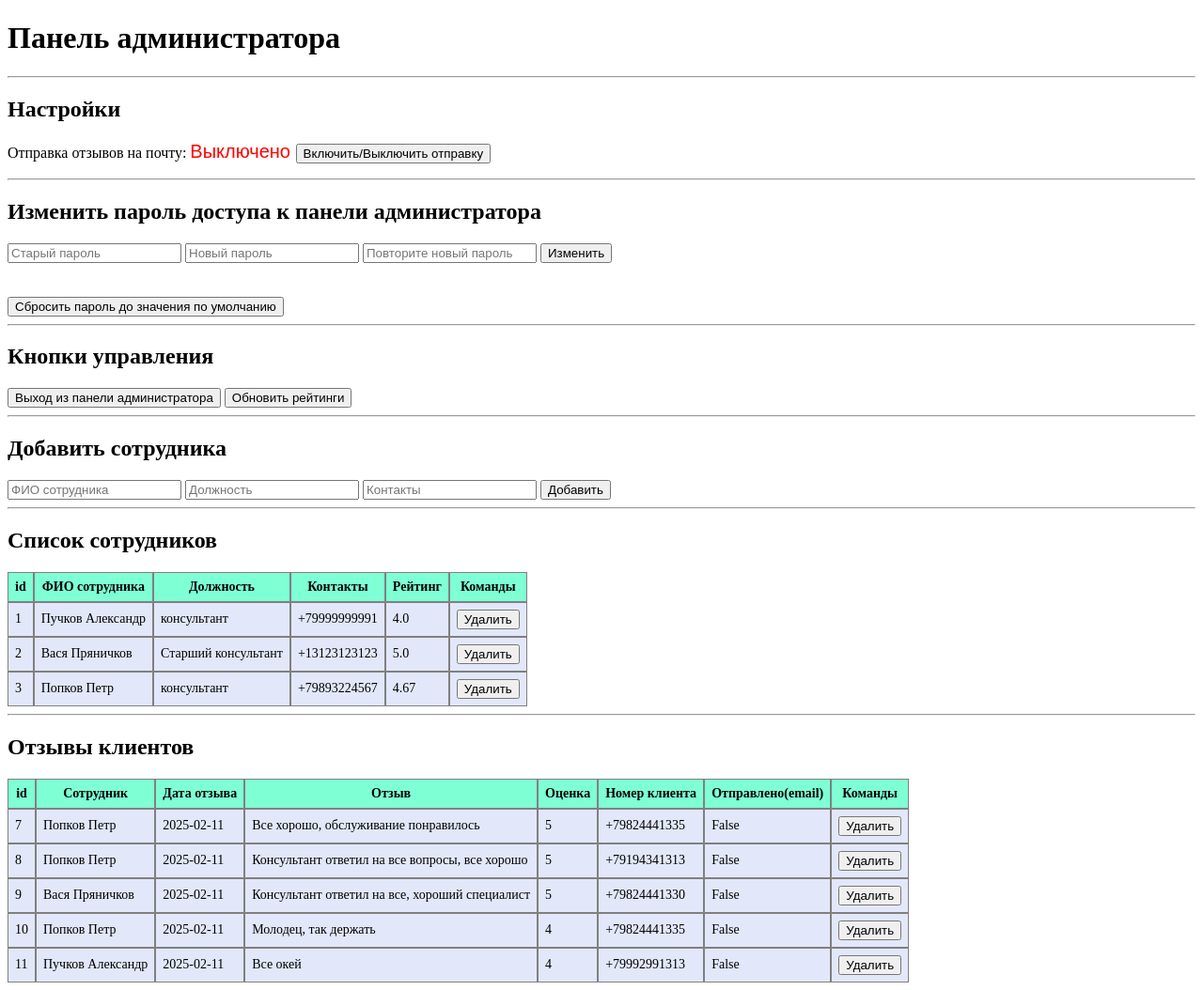
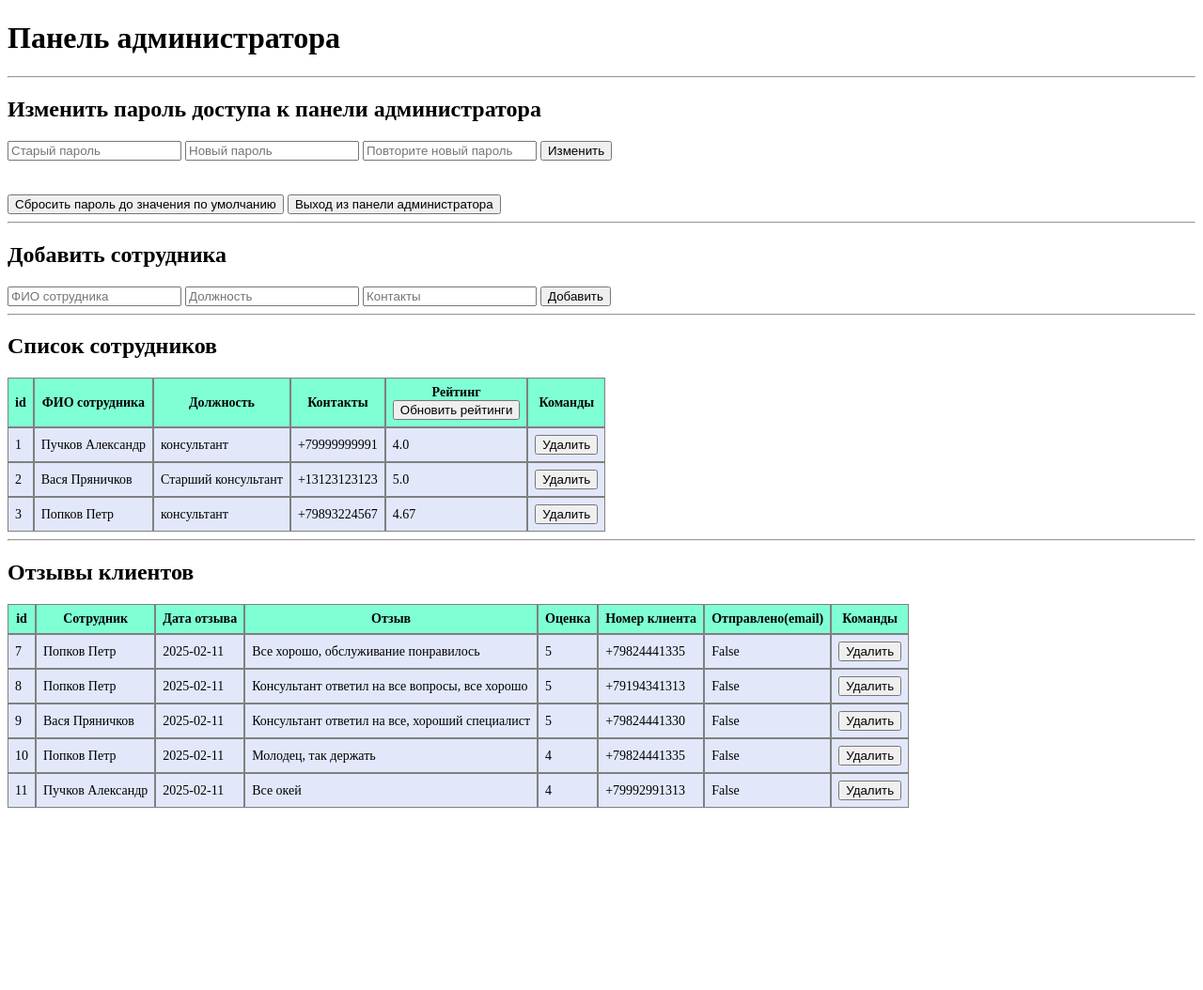
Before and after one commit to DontWorryBro59/feedback_app, a Flask app: page /admin_panel/ in a window 1280 px wide. Shown: the part 282-1336 px from the top of the page at 94% size. After the commit the page ends 1142 px from the top, so only its background shows below. Run offline with Flask 3, Linux system fonts and the light colour scheme; a user stored in the database is signed in; data comes from the database, SQL or seed files in the repository.

Commit message:
[Стабильная версия] Исключены лишние участки кода, проведены тесты

```diff
--- a/myapp/models.py
+++ b/myapp/models.py
@@ -1,8 +1,9 @@
+from typing import Optional
 import sqlalchemy as sa
 import sqlalchemy.orm as so
 from werkzeug.security import generate_password_hash, check_password_hash
 from myapp import db
-from typing import Optional
+
 
 
 # consult_name, date, comment, rating, phone_number
--- a/myapp/routes.py
+++ b/myapp/routes.py
@@ -1,5 +1,5 @@
+from datetime import date as dt
 from flask import render_template, request, session, redirect, url_for, flash
-from datetime import date as dt
 
 from myapp import app, db
 from myapp.models import Feedbacks, Workers, Admins
@@ -153,16 +153,6 @@ def update_rating():
     return redirect(url_for('admin_panel'))
 
 
-@app.route('/admin_panel/change_send_set/', methods=['GET'])
-def change_send_set():
-    if 'name' in session and session['name'] == 'admin':
-        if app.config['SEND_FLAG']:
-            app.config['SEND_FLAG'] = False
-        else:
-            app.config['SEND_FLAG'] = True
-    return redirect(url_for('admin_panel'))
-
-
 @app.route('/admin_panel/default_pass/', methods=['GET'])
 def default_pass():
     if 'name' in session and session['name'] == 'admin':
--- a/myapp/templates/admin_panel.html
+++ b/myapp/templates/admin_panel.html
@@ -6,16 +6,6 @@
 <div class="admin-panel">
     <h1> Панель администратора </h1>
 
-    <hr>
-    <h2> Настройки </h2>
-    <p> Отправка отзывов на почту:
-        {% if app.config['SEND_FLAG'] == True %}
-            <text style="color:green; font-size:20px; font-family: Arial"> Включено </text>
-        {% else %}
-            <text style="color:red; font-size:20px; font-family: Arial"> Выключено </text>
-        {% endif %}
-        <a href="{{ url_for('change_send_set') }}"><button> Включить/Выключить отправку </button></a>
-    </p>
 
     <hr>
     <h2> Изменить пароль доступа к панели администратора </h2>
@@ -27,12 +17,9 @@
     </form>
     <br><br>
     <a href="{{ url_for('default_pass') }}"><button> Сбросить пароль до значения по умолчанию </button></a>
+    <a href="{{ url_for('admin_logout') }}"><button>Выход из панели администратора</button></a>
     <br>
 
-    <hr>
-    <h2> Кнопки управления </h2>
-    <a href="{{ url_for('admin_logout') }}"><button>Выход из панели администратора</button></a>
-    <a href="{{ url_for('update_rating') }}"><button> Обновить рейтинги </button></a>
 
     <hr>
     <h2>Добавить сотрудника</h2>
@@ -52,7 +39,9 @@
                 <th>ФИО сотрудника</th>
                 <th>Должность</th>
                 <th>Контакты</th>
-                <th>Рейтинг</th>
+                <th>Рейтинг <br>
+                    <a href="{{ url_for('update_rating') }}"><button> Обновить рейтинги </button></a>
+                </th>
                 <th>Команды</th>
             </tr>
             {% for worker in workers %}
```
